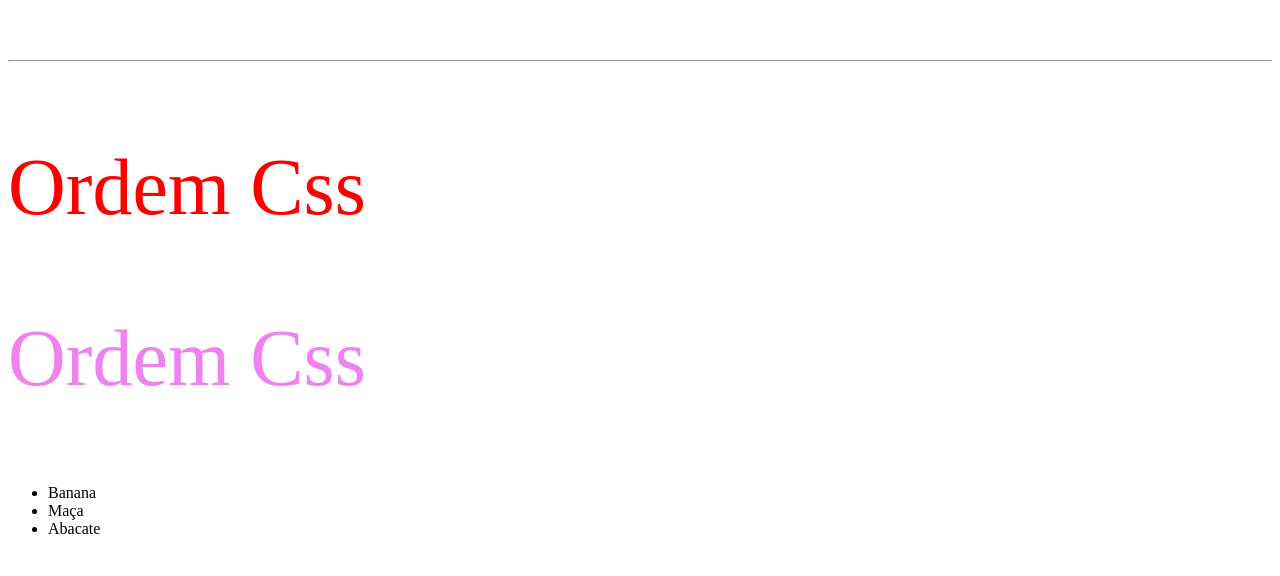
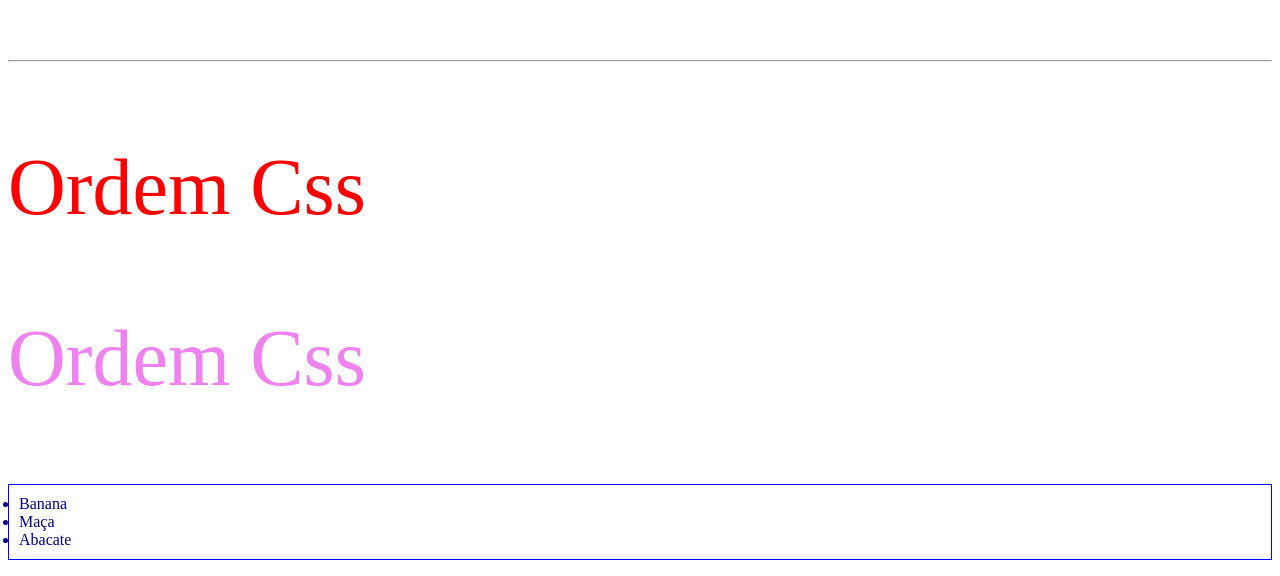
Before and after one commit to CrisSenac/11-03-html, a plain HTML site: page index.html in a window 1280 px wide. Shown: the part 738-1314 px from the top of the page. Before the commit the page ends 1292 px from the top, so only its background shows below. Drawn offline with Linux system fonts and the light colour scheme.

Commit message:
06 - Estilizar lista em css

```diff
--- /dev/null
+++ b/css/list.css
@@ -0,0 +1,9 @@
+/* 06 - Estilizar lista em css */
+
+ul{
+    border: solid 1px blue;
+    padding: 10px;
+}
+li{
+    color: darkblue;
+}
--- a/index.html
+++ b/index.html
@@ -5,7 +5,7 @@
     <meta name="viewport" content="width=device-width, initial-scale=1.0">
     <link rel="stylesheet" href="css/style.css">
 
-
+<link rel="stylesheet" href="css/list.css">
     <!-- <style>
         p{
             color: violet;
```
